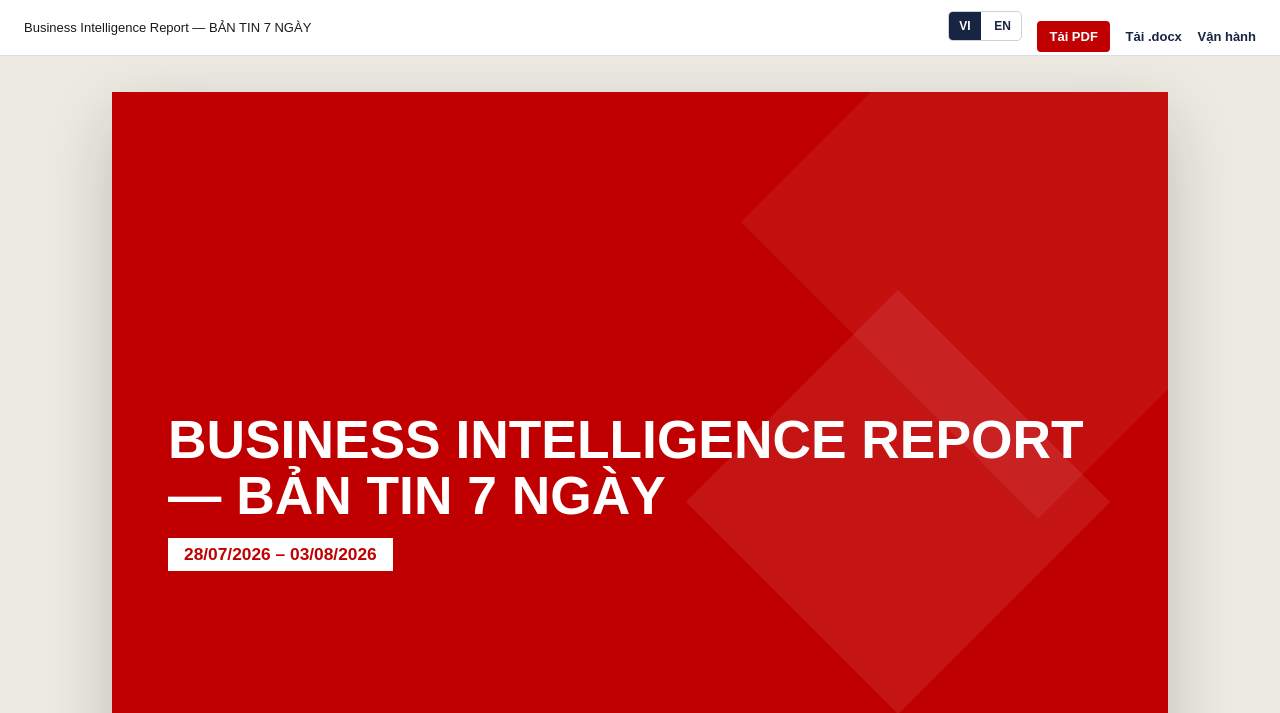
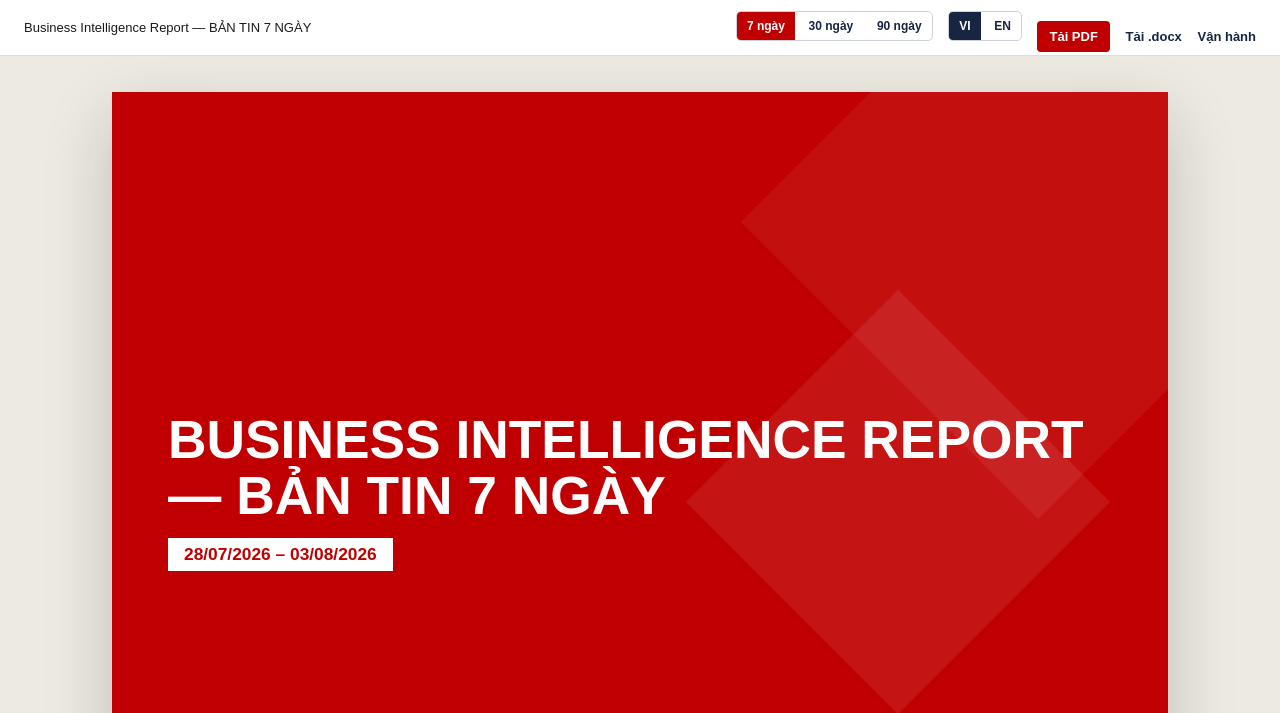
Before and after one commit to capyshibara/market-radar, a Spring Boot app: page /report/bi in a window 1280 px wide. Shown: the top 713 px of the page. Run offline with Spring Boot 4, Linux system fonts and the light colour scheme; data that the repository does not hold is empty; some of the project's set-up classes (security, data sources, template engines, error pages and the like) are left out, and stand-ins take their place; some libraries are stand-ins or nearby versions; some web fonts are replaced.

Commit message:
Add 7/30/90-day cadence picker to the BI Report page
BiReportController already accepted ?cadence=weekly|monthly|quarterly
and the plain product-report page already had a working cadence tab
nav, but bi-report.html (the page the PDF the user downloads actually
renders) had no UI to switch windows at all — only reachable by
hand-editing the URL. Added the same weekly/monthly/quarterly tabs to
its toolbar, wired to the existing cadence param.

```diff
--- a/src/main/java/com/marketradar/report/bi/BiReportController.java
+++ b/src/main/java/com/marketradar/report/bi/BiReportController.java
@@ -84,6 +84,10 @@ public class BiReportController {
         model.put("docxHref", "/report/bi.docx?cadence=" + cadenceParam);
         model.put("langHrefVi", "/report/bi?cadence=" + cadenceParam + "&lang=vi");
         model.put("langHrefEn", "/report/bi?cadence=" + cadenceParam + "&lang=en");
+        model.put("cadenceParam", cadenceParam);
+        model.put("cadenceHrefWeekly", "/report/bi?cadence=weekly&lang=" + langParam);
+        model.put("cadenceHrefMonthly", "/report/bi?cadence=monthly&lang=" + langParam);
+        model.put("cadenceHrefQuarterly", "/report/bi?cadence=quarterly&lang=" + langParam);
         return model;
     }
 
--- a/src/main/resources/templates/bi-report.html
+++ b/src/main/resources/templates/bi-report.html
@@ -49,6 +49,9 @@
   .lang{display:inline-block;border:1px solid #cbd1db;border-radius:5px;overflow:hidden}
   .lang a{display:inline-block;padding:7px 10px;font-size:12px}
   .lang .active{background:#172442;color:#fff}
+  .cadence{display:inline-block;border:1px solid #cbd1db;border-radius:5px;overflow:hidden}
+  .cadence a{display:inline-block;padding:7px 10px;font-size:12px}
+  .cadence .active{background:#C00000;color:#fff}
   .download{padding:8px 12px;background:#C00000!important;color:#fff!important;border-radius:4px}
   .report-canvas{padding:36px 0 60px}
 
@@ -186,6 +189,11 @@
 <div class="report-toolbar no-print">
   <div class="toolbar-title" th:text="${reportTitle}">Market Radar — Business Intelligence Report</div>
   <div class="toolbar-actions">
+    <span class="cadence">
+      <a th:href="${cadenceHrefWeekly}" th:classappend="${cadenceParam == 'weekly'} ? ' active'" th:text="${vi ? '7 ngày' : '7 days'}">7 days</a>
+      <a th:href="${cadenceHrefMonthly}" th:classappend="${cadenceParam == 'monthly'} ? ' active'" th:text="${vi ? '30 ngày' : '30 days'}">30 days</a>
+      <a th:href="${cadenceHrefQuarterly}" th:classappend="${cadenceParam == 'quarterly'} ? ' active'" th:text="${vi ? '90 ngày' : '90 days'}">90 days</a>
+    </span>
     <span class="lang">
       <a th:href="${langHrefVi}" th:classappend="${vi} ? ' active'">VI</a>
       <a th:href="${langHrefEn}" th:classappend="${!vi} ? ' active'">EN</a>
```
